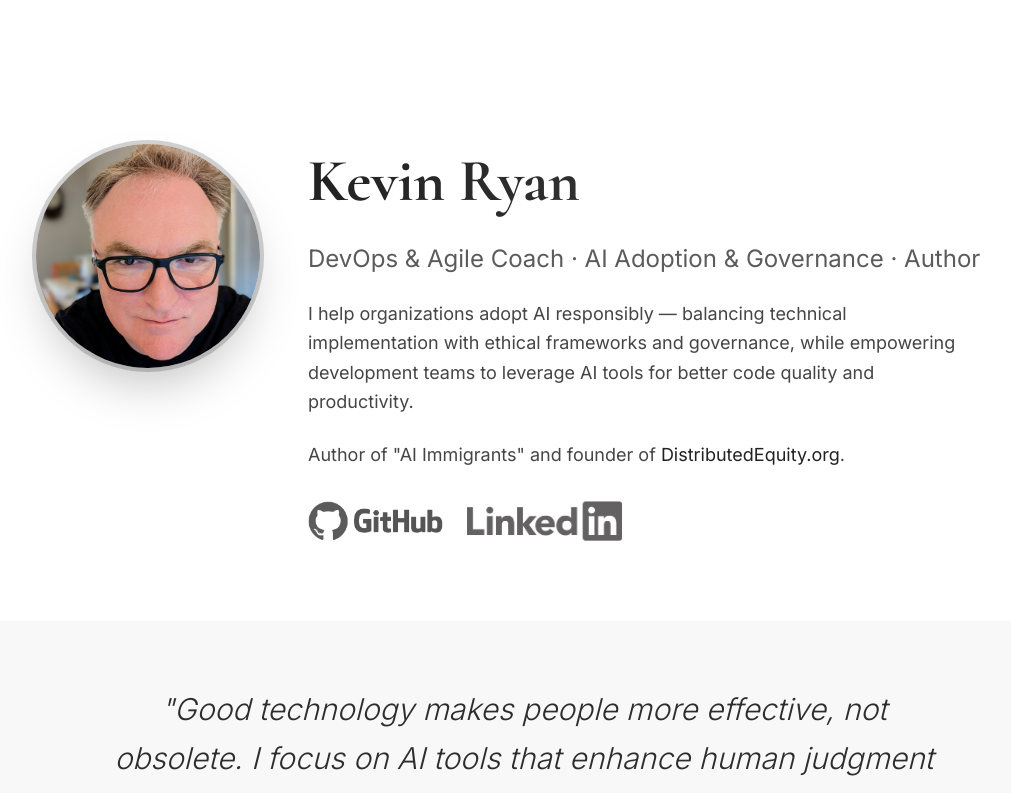
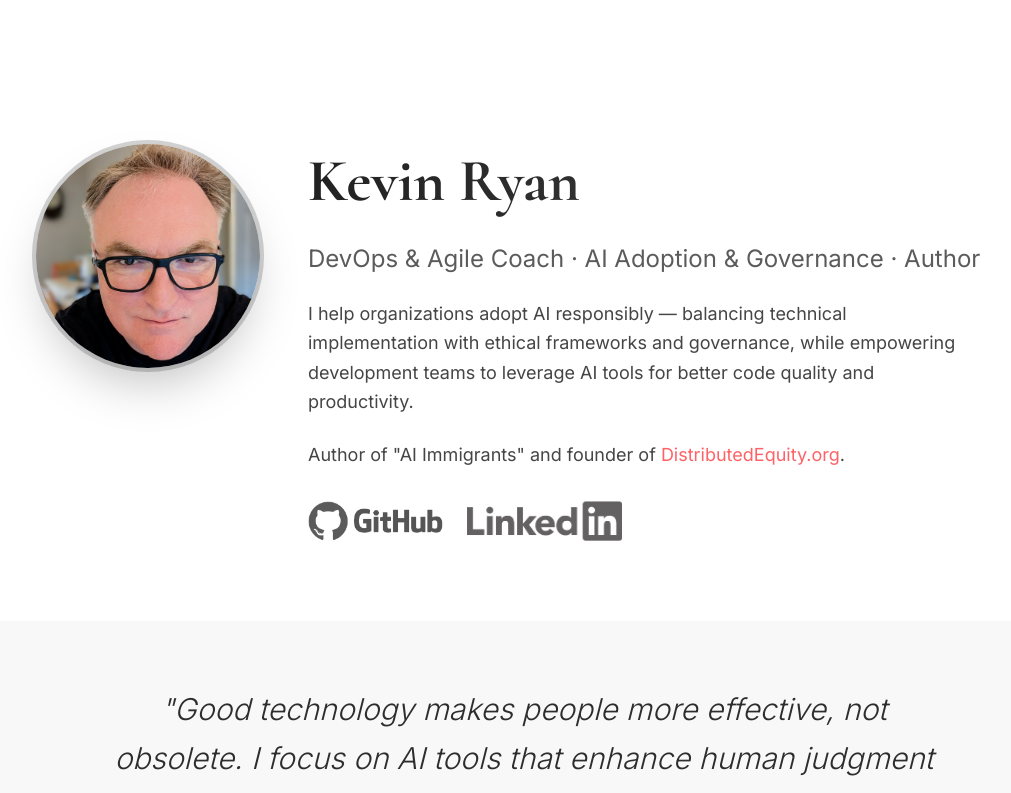
Before and after one commit to DevOpsKev/kevinryan-io, a Next.js app: page / in a window 1280 px wide. Shown: the top 793 px of the page, without its empty margins (116-1127 px from the left). Built offline with nearby package versions, Linux system fonts and the light colour scheme.

Commit message:
style links

```diff
--- a/app/globals.css
+++ b/app/globals.css
@@ -2,8 +2,22 @@
 @plugin "daisyui";
 
 @theme {
-  --font-sans: 'Inter', system-ui, sans-serif;
-  --font-serif: 'Cormorant', Georgia, serif;
+  --font-sans: Inter, system-ui, sans-serif;
+  --font-serif: Cormorant, Georgia, serif;
+}
+
+/* Link styling */
+a:not(.btn) {
+  color: #FF6266;
+  text-decoration: none;
+}
+
+a:not(.btn):visited {
+  color: #FF6266;
+}
+
+a:not(.btn):hover {
+  text-decoration: underline;
 }
 
 @plugin "daisyui/theme" {
```
